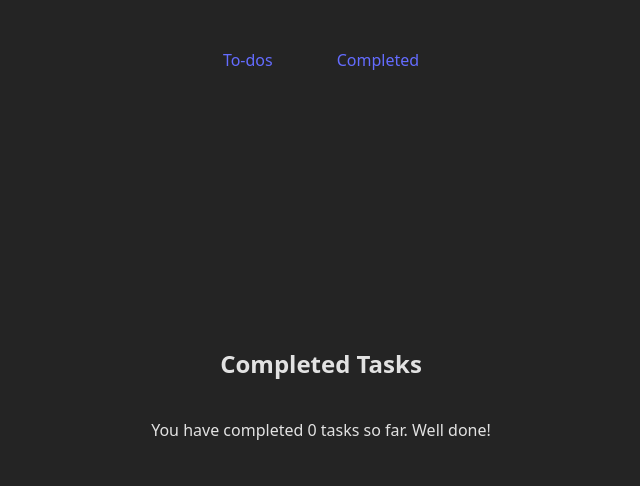
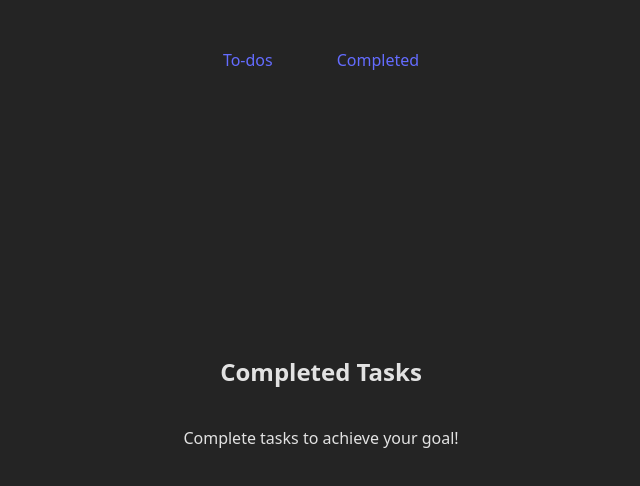
Before and after one commit to watacodes/todolist-v1, a React (Vite) app: page /todolist-v1/completed in a window 1280 px wide. Shown: the top 486 px of the page, without its empty margins (319-959 px from the left). Built offline with nearby package versions, Linux system fonts and the light colour scheme.

Commit message:
Fixed a typo

```diff
--- a/src/pages/CompletedTasks.jsx
+++ b/src/pages/CompletedTasks.jsx
@@ -10,7 +10,7 @@ export default function CompletedTasks() {
   return (
     <>
       <h2>Completed Tasks</h2>
-      {completedTasks ? (
+      {completedTasks.length ? (
         <>
           <p>
             You have completed {completedTasks.length} tasks so far. Well done!
@@ -20,7 +20,7 @@ export default function CompletedTasks() {
           </div>
         </>
       ) : (
-        <p>Completed tasks to achieve your goal!</p>
+        <p>Complete tasks to achieve your goal!</p>
       )}
     </>
   )
```
